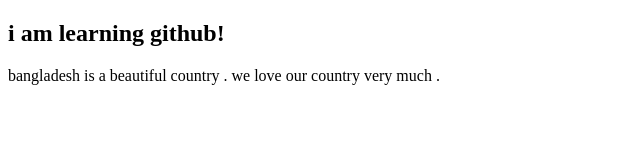
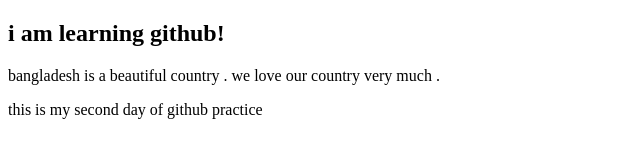
Before and after one commit to BPHakim/my.first.web, a plain HTML site: page index.html in a window 1280 px wide. Shown: the whole page, without its empty margins (0-640 px from the left). Drawn offline with Linux system fonts and the light colour scheme.

Commit message:
github practicing on second day

```diff
--- a/index.html
+++ b/index.html
@@ -9,5 +9,6 @@
 <body>
     <h2>i am learning github! </h2>
     <p>bangladesh is a beautiful country . we love our country very much .</p>
+    <p>this is my second day of github practice</p>
 </body>
 </html>
```
Also changed, not shown: 1 other file.
